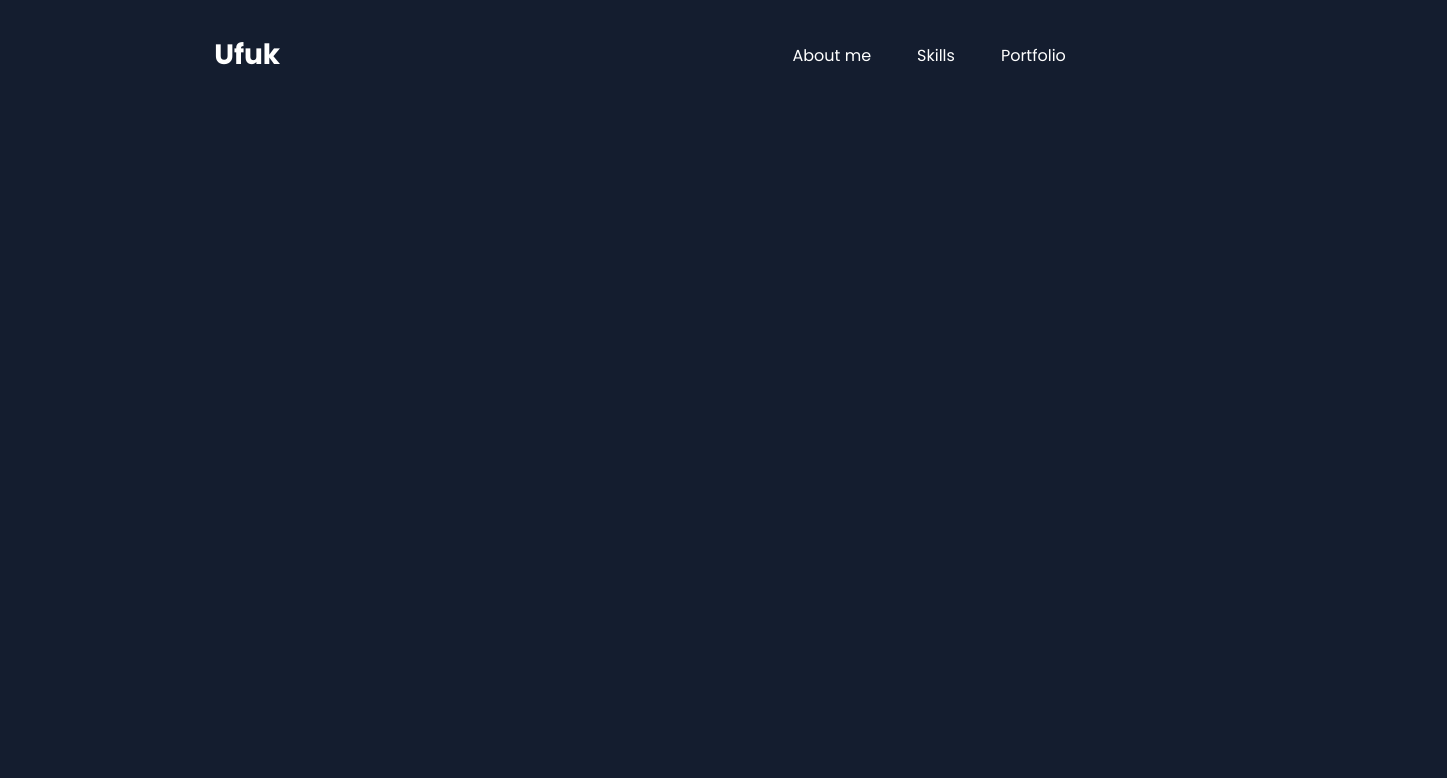
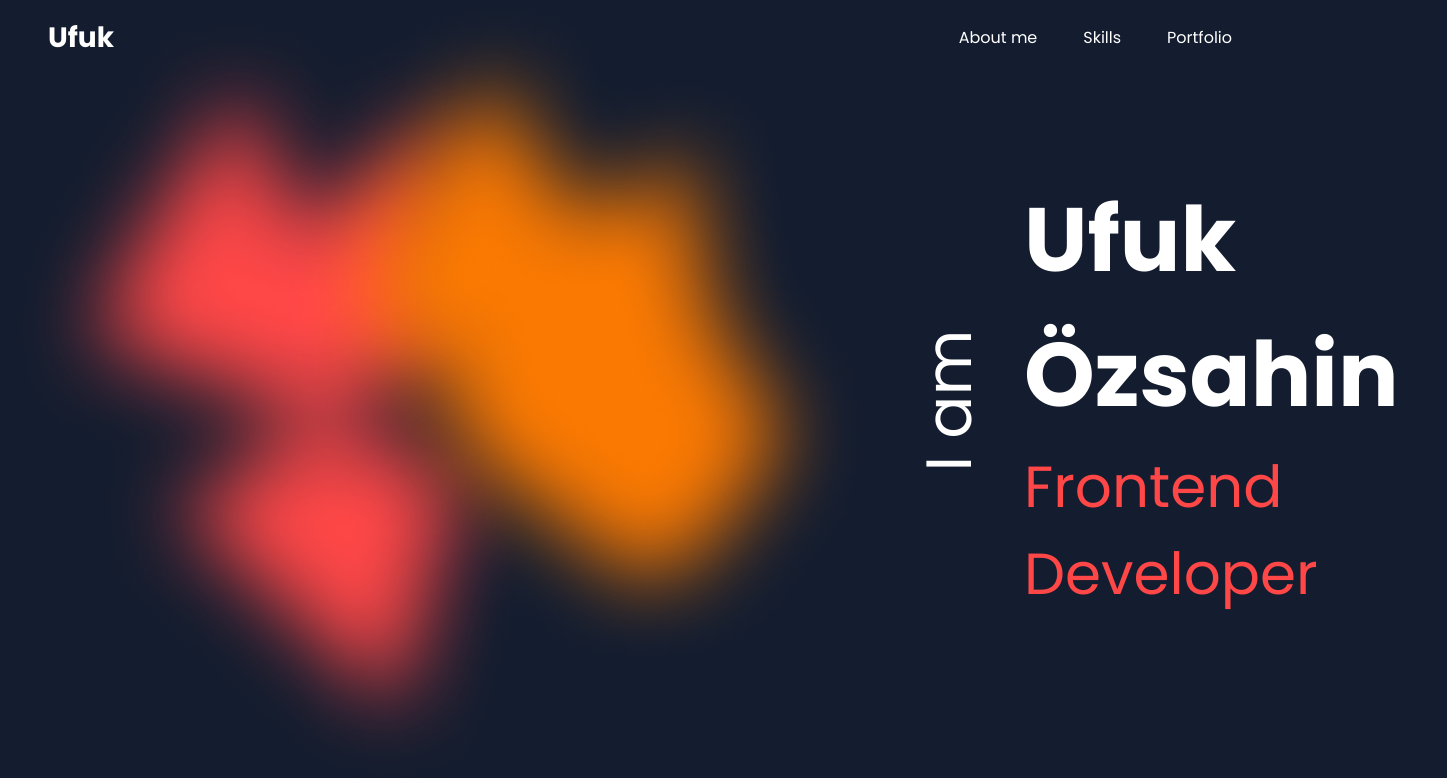
Before and after one commit to Ufuk95/Portfolio, an Angular app: page / in a window 1280 px wide. Shown: the top 778 px of the page, 1447 px wide, since content can reach past the window. Built offline with nearby package versions, Linux system fonts and the light colour scheme.

Commit message:
second commit

```diff
--- a/src/app/app.component.html
+++ b/src/app/app.component.html
@@ -1,3 +1,5 @@
 <app-header></app-header>
 
+<app-landing-page></app-landing-page>
+
 <router-outlet />
--- a/src/app/app.component.ts
+++ b/src/app/app.component.ts
@@ -1,11 +1,12 @@
 import { Component } from '@angular/core';
 import { RouterOutlet } from '@angular/router';
 import { HeaderComponent } from './shared/header/header.component';
+import { LandingPageComponent } from './landing-page/landing-page.component';
 
 @Component({
   selector: 'app-root',
   standalone: true,
-  imports: [RouterOutlet, HeaderComponent],
+  imports: [RouterOutlet, HeaderComponent, LandingPageComponent],
   templateUrl: './app.component.html',
   styleUrl: './app.component.scss'
 })
--- a/src/app/landing-page/landing-page.component.html
+++ b/src/app/landing-page/landing-page.component.html
@@ -1 +1,19 @@
-<p>landing-page works!</p>
+<div class="landingPage">
+    <div class="leftSide">
+        <img src="assets/img/group2.png" alt="background color">
+    </div>
+
+
+    <div class="rightSide">
+
+        <div class="iAm">
+            <span>I am</span>
+        </div>
+
+        <div class="nameJob">
+            <span class="name">Ufuk Özsahin</span>
+            <span class="job">Frontend Developer</span>
+        </div>
+
+    </div>
+</div>
--- a/src/app/landing-page/landing-page.component.scss
+++ b/src/app/landing-page/landing-page.component.scss
@@ -0,0 +1,43 @@
+@import '../app.component.scss';
+
+.landingPage {
+    @include dFlex($jc: space-between, $ai: center);
+    width: 100%;
+    height: 80vh;
+}
+
+.nameJob {
+    display: flex;
+    flex-direction: column;
+    height: auto;
+    width: 100%;
+
+    .name {
+        font-weight: 700;
+        font-size: 90px;
+    }
+
+    .job {
+        color: rgba(255, 71, 71, 1);
+        font-weight: 400;
+        font-size: 58px;
+    }
+}
+
+.rightSide {
+    @include dFlex($ai: center);
+    box-sizing: border-box;
+    padding-right: 48px;
+}
+
+.iAm {
+    transform: rotate(-90deg);
+    @include dFlex($jc: space-between, $ai: center);
+
+
+    span {
+        width: 152px;
+        font-weight: 400;
+        font-size: 64px;
+    }
+}
--- a/src/app/landing-page/landing-page.component.ts
+++ b/src/app/landing-page/landing-page.component.ts
@@ -1,9 +1,11 @@
+import { CommonModule } from '@angular/common';
 import { Component } from '@angular/core';
+
 
 @Component({
   selector: 'app-landing-page',
   standalone: true,
-  imports: [],
+  imports: [CommonModule],
   templateUrl: './landing-page.component.html',
   styleUrl: './landing-page.component.scss'
 })
--- a/src/app/shared/header/header.component.scss
+++ b/src/app/shared/header/header.component.scss
@@ -2,8 +2,11 @@
 
 .header {
     width: 100vw;
-    height: 110px;
-    @include dFlex($jc: space-around, $ai: center)
+    @include dFlex($jc: space-between, $ai: center);
+    height: 75px;
+    box-sizing: border-box;
+    padding-left: 48px;
+    padding-right: 48px;
 }
 
 .headerName {
@@ -26,7 +29,7 @@
         transition: color 0.3s ease;
 
         &:hover {
-            color: orangered;
+            color: rgba(255, 71, 71, 1);
         }
     }
 }
--- a/src/styles.scss
+++ b/src/styles.scss
@@ -5,6 +5,7 @@ html {
 body {
     margin: 0;
     font-family: 'Poppins', sans-serif;
+    color: white;
 }
 
 @font-face {
```
Also changed, not shown: src/assets/img/group2.png (added), 1 other file (tests, documents, lock files or other folders).
